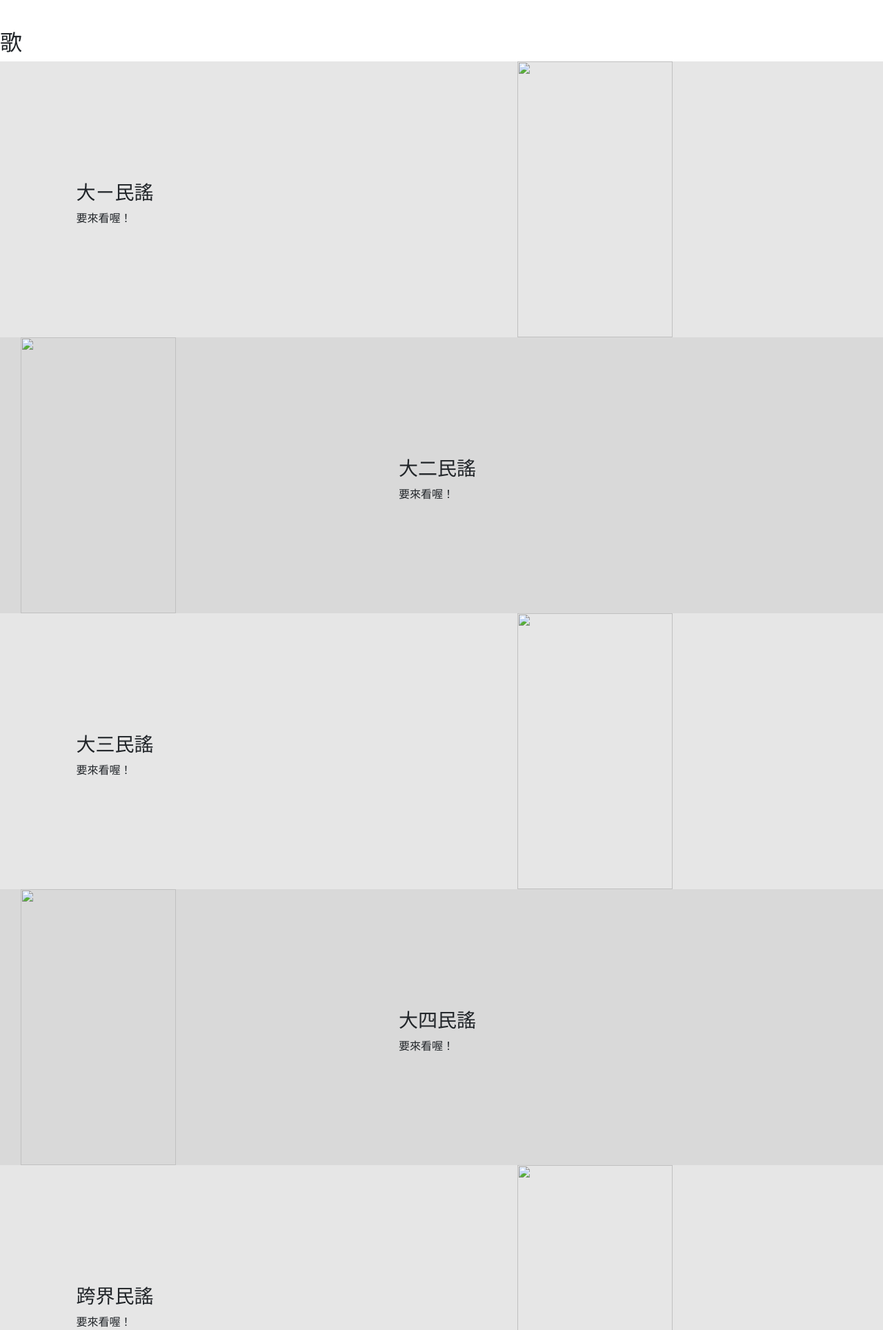
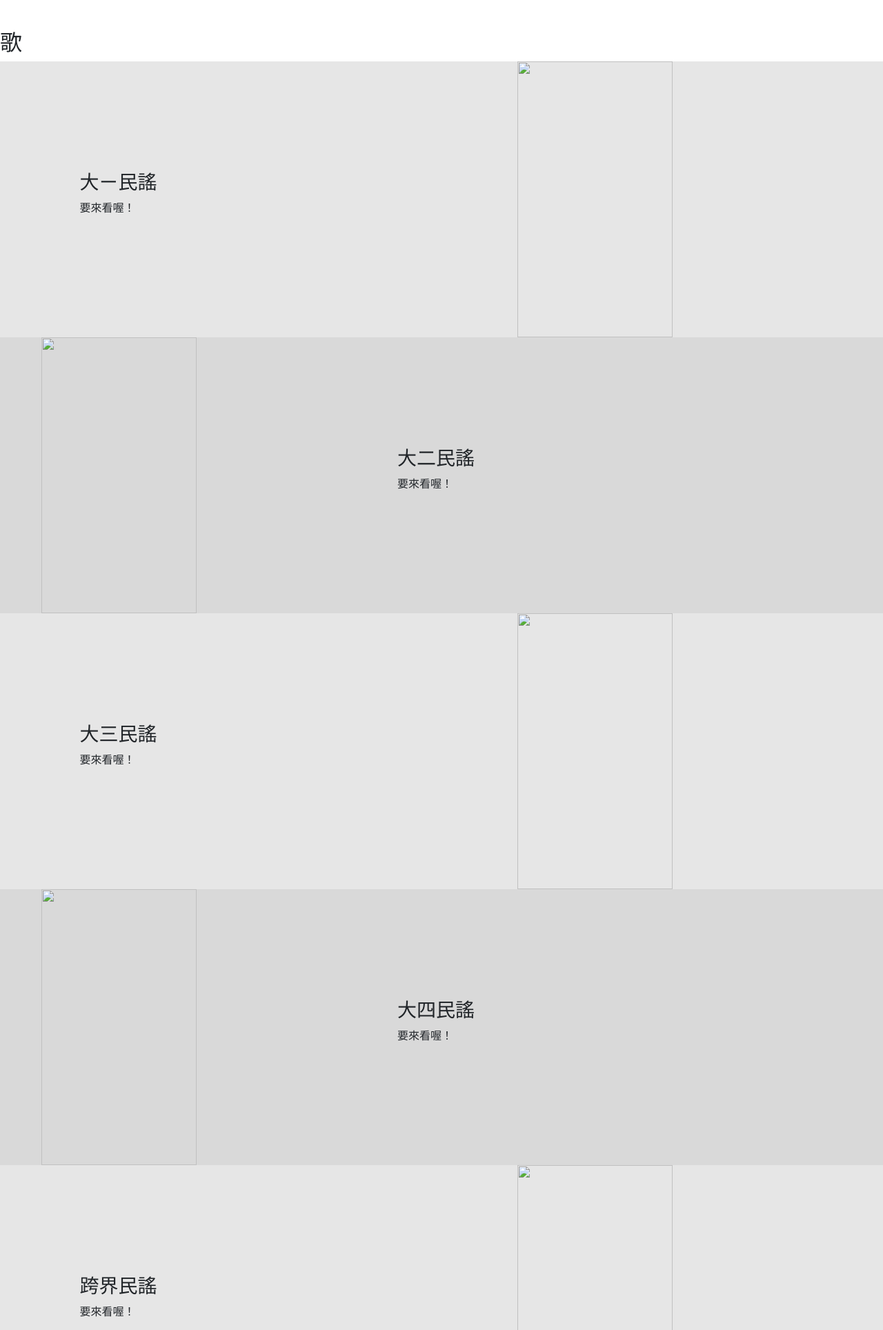
Before and after one commit to duck105/2018CSIENight, a Rails app: page /events in a window 1280 px wide. Shown: the part 709-2637 px from the top of the page at 69% size. Run offline with Rails 7, Linux system fonts and the light colour scheme; data comes from the database, SQL or seed files in the repository; style sheets or scripts are compiled from the project's sources; some libraries are stand-ins or nearby versions.

Commit message:
Modify the padding of the contents
Modify the padding to avoid the title blocking contents.

```diff
--- a/app/assets/stylesheets/events.scss
+++ b/app/assets/stylesheets/events.scss
@@ -2,8 +2,8 @@
 // They will automatically be included in application.css.
 // You can use Sass (SCSS) here: http://sass-lang.com/
 
-.evt_container {
-
+.evt_about_content {
+  padding-left: 60px;
 }
 
 .evt_bg-nav-bar{
@@ -64,6 +64,8 @@
   -moz-flex-direction: row;
   -webkit-flex-direction: row;
   -ms-flex-direction: row;
+  padding-left: 60px;
+  padding-right: 30px;
   flex-direction: row;
   /* background-color: #2e3450; V1(original) */
   background-color: #d9d9d9; /* Light Gray */
@@ -116,7 +118,7 @@
   -webkit-align-items: center;
   -ms-align-items: center;
   align-items: center;
-  padding: 2em 3em 0.1em 3em ;
+  padding: 1em 1em 1em 1em ;
   width: 70%;
 }
 
@@ -135,15 +137,16 @@
   padding-right: 30px;
 }
 
-.evt_tabpanel > .evt_nav_section:nth-child(2n+1) {
-  padding-left: 30px;
-}
 
 .evt_tabpanel > .evt_nav_section:nth-child(2n) > .evt_content {
   -moz-align-items: -moz-flex-end;
   -webkit-align-items: -webkit-flex-end;
   -ms-align-items: -ms-flex-end;
   align-items: flex-end;
+  padding-top: 15px;
+  padding-left: 20px;
+  padding-right: 20px;
+  padding-bottom: 15px;
 }
 
 @media screen and (max-width: 1680px) {
--- a/app/views/events/index.html.erb
+++ b/app/views/events/index.html.erb
@@ -1,7 +1,7 @@
 <div class="evt_container">
   <section id="evt_about" class="content-section evt_scroll-section" id="about">
     <div class="jumbotron jumbotron-fluid">
-      <div class="container">
+      <div class="container evt_about_content">
         <h1 class="display-4"
             data-scroll="toggle(.fromRightIn, .fromRightOut)"><a id="evt_about" class="anchor" href="#evt_about" aria-hidden="true"><span aria-hidden="true"></span></a>
           夢想
```
